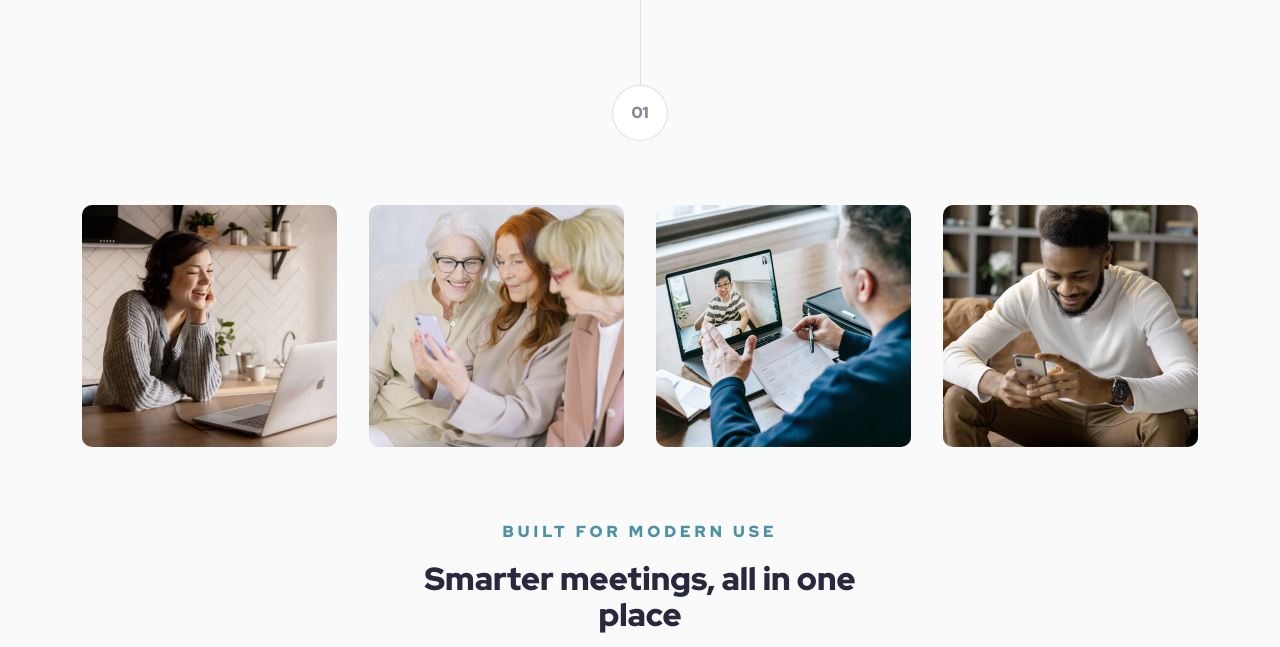
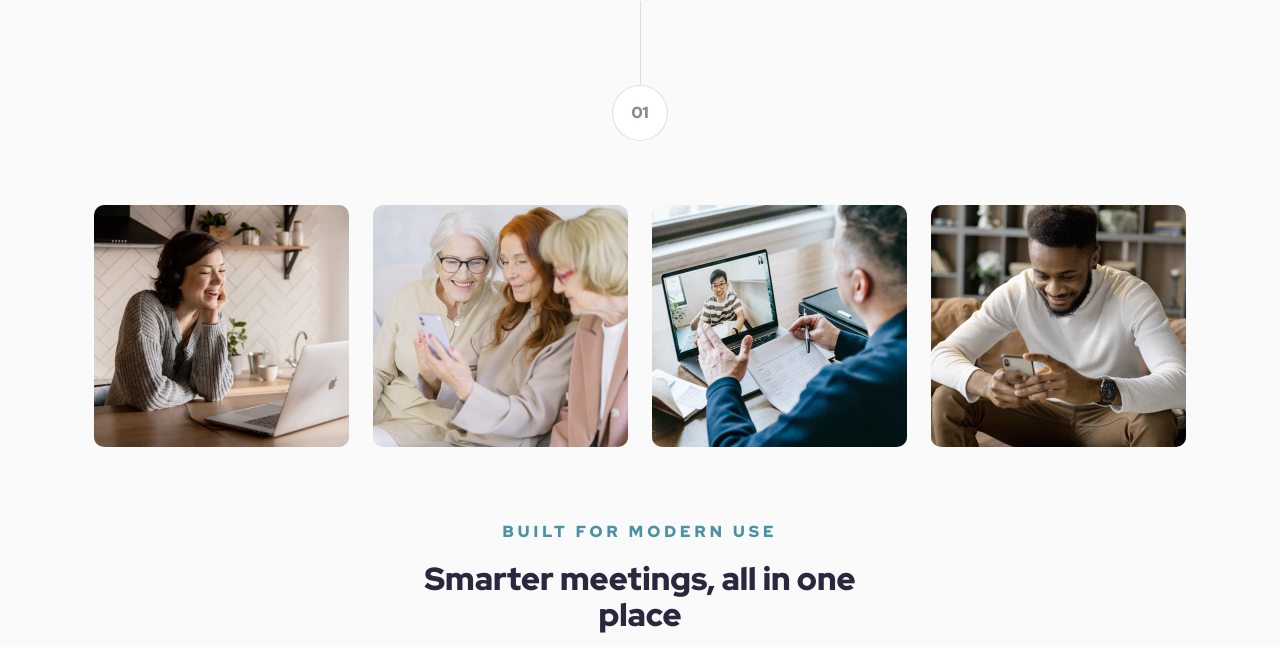
Before and after one commit to solracss/fem-meet-landing-page, a website built with Vite: page src/index.html in a window 1280 px wide. Shown: the part 576-1223 px from the top of the page. Built offline with nearby package versions, Linux system fonts and the light colour scheme.

Commit message:
set max width for gallery on large screens

```diff
--- a/src/sass/_layout.scss
+++ b/src/sass/_layout.scss
@@ -107,7 +107,9 @@ body {
 	justify-content: center;
 
 	@include media(large) {
-		gap: 2rem;
+		max-width: remSize(1110px);
+		gap: 1.5rem;
+		padding: 0;
 	}
 
 	&-img {
```
